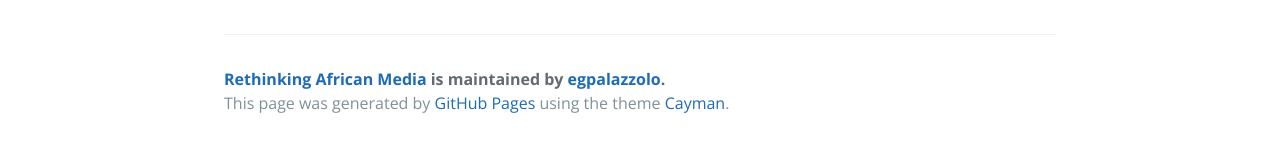
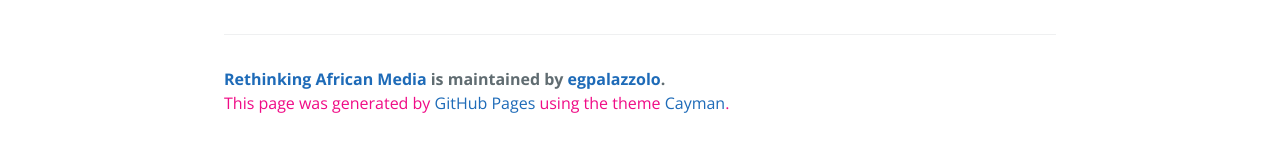
Before and after one commit to egpalazzolo/afprint, a Jekyll site: the page built from index.md, in a window 1280 px wide. Shown: the part 1647-1791 px from the top of the page. Built offline with Jekyll 4.4.1, drawn with Linux system fonts in a browser that asks for light colours; our own code applies the rules of GitHub Pages for plain Markdown files.

Commit message:
footer formatting

```diff
--- a/assets/css/style.scss
+++ b/assets/css/style.scss
@@ -3,7 +3,16 @@
 
 @import 'jekyll-theme-cayman';
 
+/** 1. Set default font family to sans-serif. 2. Prevent iOS text size adjust after orientation change, without disabling user zoom. */
+@import url("https://fonts.googleapis.com/css?family=Open+Sans:400,700&display=swap");
+html { font-family: sans-serif; /* 1 */ -ms-text-size-adjust: 100%; /* 2 */ -webkit-text-size-adjust: 100%; /* 2 */ }
+
+
 .page-header { color: #fff; text-align: center; background-color: #F00B86; background-image: linear-gradient(120deg, #FC680D, #F00B86); }
 @media screen and (min-width: 64em) { .page-header { padding: 5rem 6rem; } }
 @media screen and (min-width: 42em) and (max-width: 64em) { .page-header { padding: 3rem 4rem; } }
 @media screen and (max-width: 42em) { .page-header { padding: 2rem 1rem; } }
+
+.site-footer-owner { display: block; font-weight: regular; }
+
+.site-footer-credits { color: #F00B86; }
```
